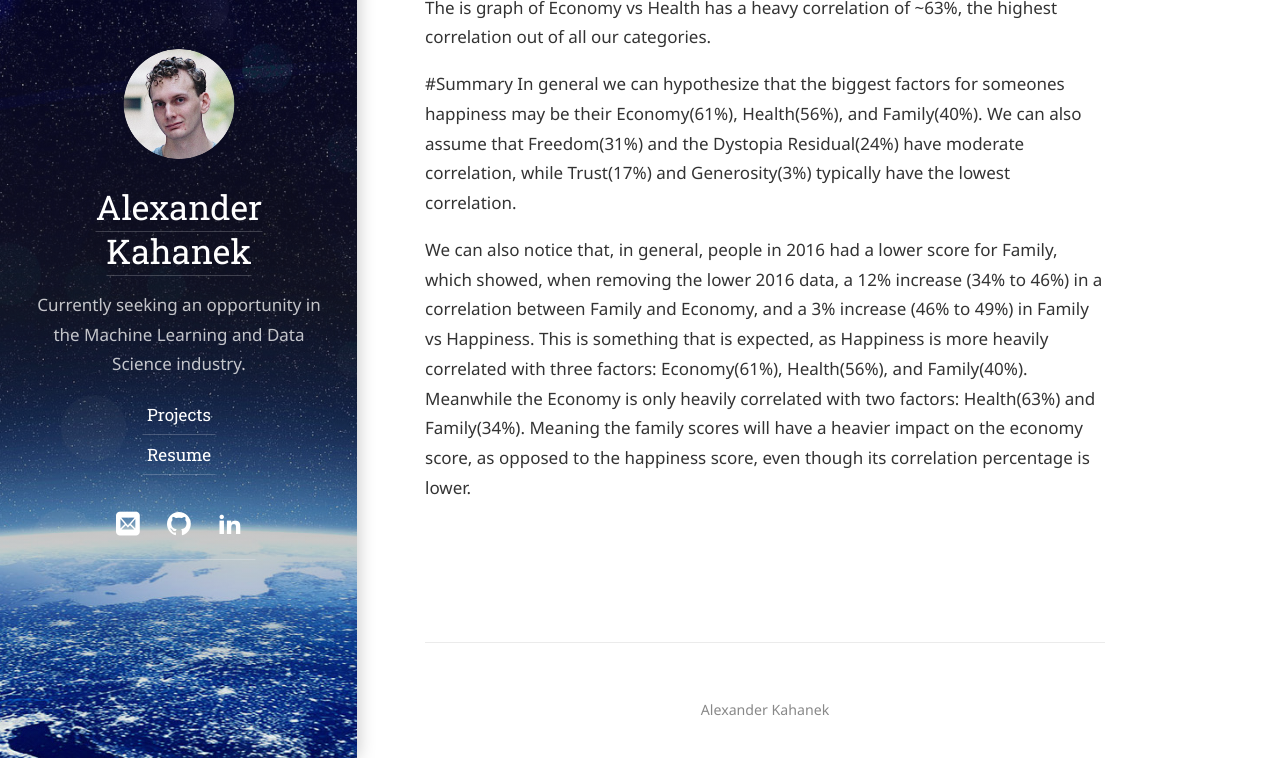
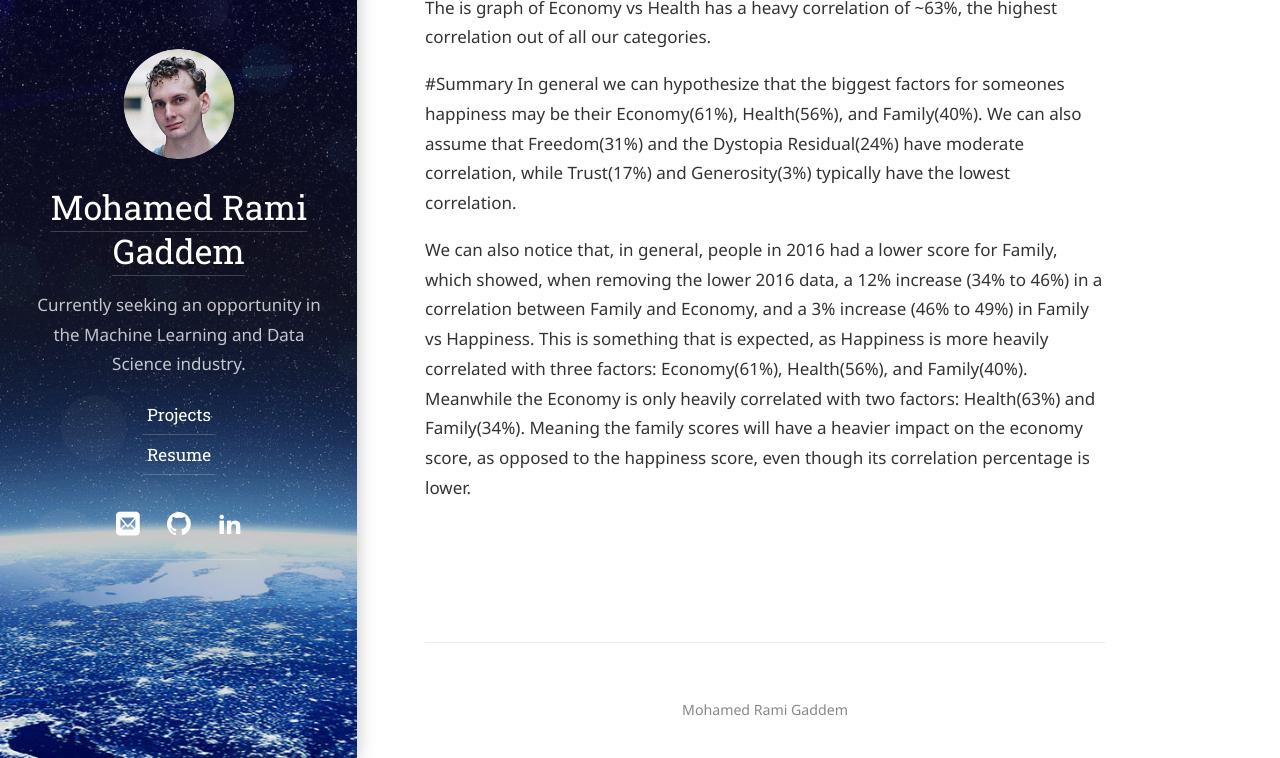
Before and after one commit to m-rami-g/M-rami-g.github.io, a Jekyll site: the page built from project/storage/happiness.md, in a window 1280 px wide and 900 px high, scrolled down 15627 px, cut to the strip 142-900 px from the top of the window. Built offline with Jekyll 4.4.1, drawn with Linux system fonts in a browser that asks for light colours; some web fonts are replaced; our own code applies the rules of GitHub Pages for plain Markdown files; a script that is not in the unit is left out.

Commit message:
Update _config.yml

```diff
--- a/_config.yml
+++ b/_config.yml
@@ -19,7 +19,7 @@ baseurl:               ''
 lang:                  en
 
 # The title of your blog. Used in the sidebar and the browser tab.
-title:                 Alexander Kahanek
+title:                Mohamed Rami Gaddem
 
 # A short description (~150 chars) of the page used for the meta description tag.
 # Can use markdown, but no more than one paragraph (enforced by `>`)
@@ -40,10 +40,10 @@ logo:                  /assets/icons/me.png
 
 # This should be the same author as first entry in `_data/authors.yml`.
 author:
-  name:                Alexander Kahanek
-  email:               alexanderkahanek@gmail.com
+  name:                Mhamed Rami Gaddem
+  email:               m_r_g@live.com
   # Used by `jekyll-seo-tag`:
-  # twitter:             alex-kah
+  # twitter:
 
 # Add links to the sidebar.
 menu:
@@ -60,7 +60,7 @@ menu:
 #     url:               /cookies-policy/
 
 # This text will appear in a `<small>` tag in the footer of every page.
-copyright:             Alexander Kahanek
+copyright:             Mohamed Rami Gaddem
 
 # Format of the permalinks
 permalink:             /:categories/:year-:month-:day-:title/
```
